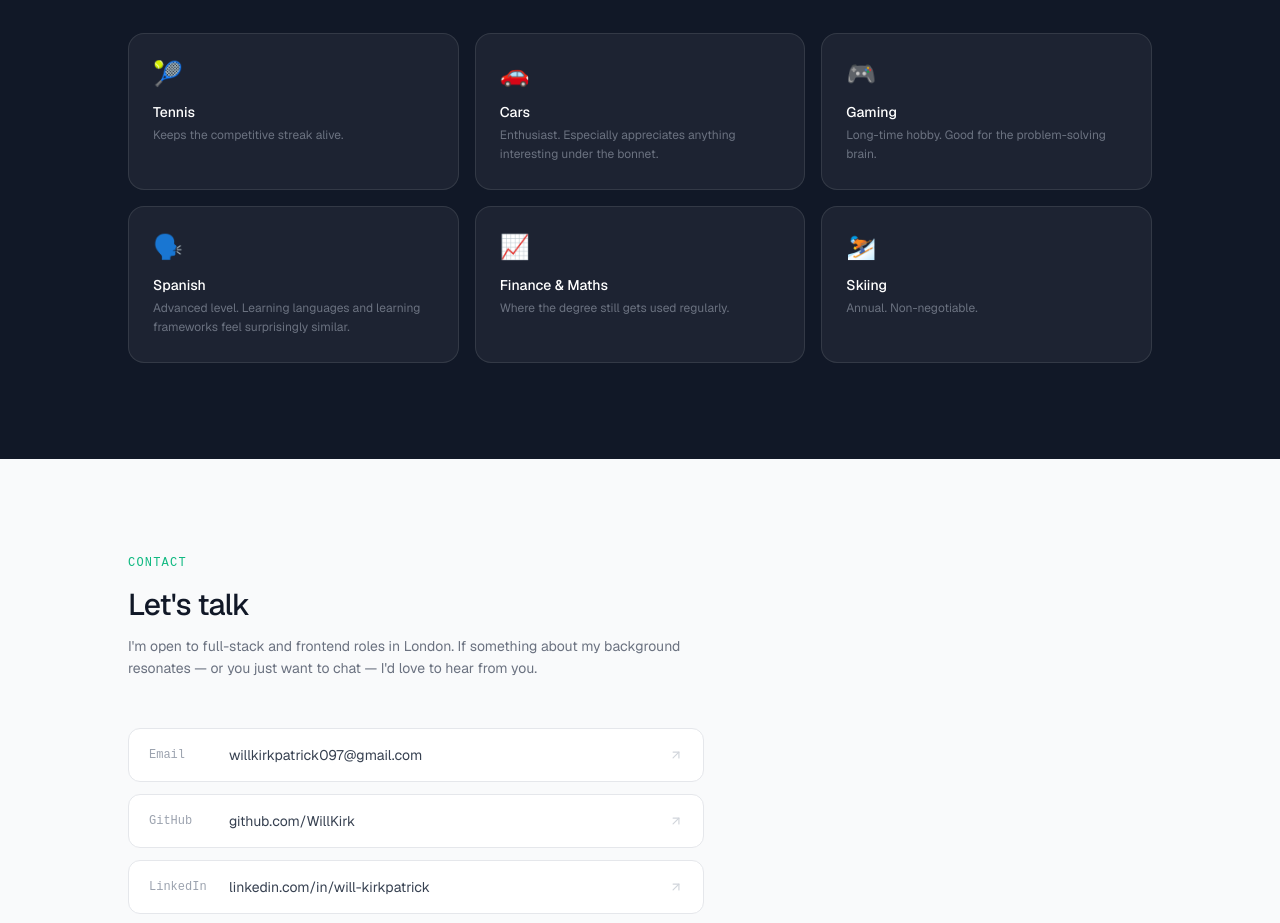
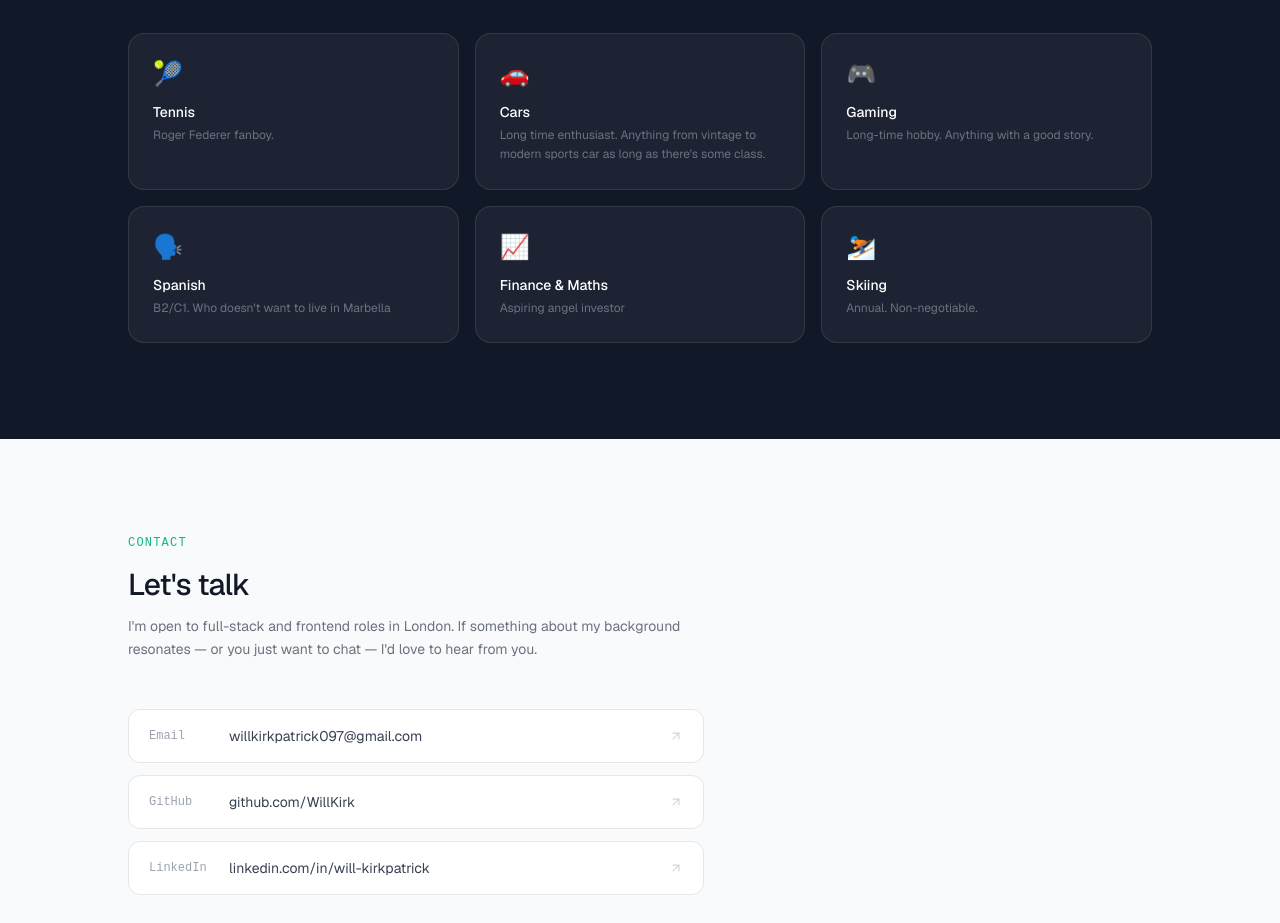
Before and after one commit to WillKirk/my-portfolio, a Next.js app: page / in a window 1280 px wide. Shown: the part 2900-3823 px from the top of the page. Built offline with nearby package versions, Linux system fonts and the light colour scheme.

Commit message:
making hobbies section more human sounds

```diff
--- a/src/components/Human.tsx
+++ b/src/components/Human.tsx
@@ -4,27 +4,27 @@ const hobbies = [
   {
     emoji: '🎾',
     name: 'Tennis',
-    description: 'Keeps the competitive streak alive.',
+    description: 'Roger Federer fanboy.',
   },
   {
     emoji: '🚗',
     name: 'Cars',
-    description: 'Enthusiast. Especially appreciates anything interesting under the bonnet.',
+    description: 'Long time enthusiast. Anything from vintage to modern sports car as long as there\'s some class.',
   },
   {
     emoji: '🎮',
     name: 'Gaming',
-    description: 'Long-time hobby. Good for the problem-solving brain.',
+    description: 'Long-time hobby. Anything with a good story.',
   },
   {
     emoji: '🗣️',
     name: 'Spanish',
-    description: 'Advanced level. Learning languages and learning frameworks feel surprisingly similar.',
+    description: 'B2/C1. Who doesn\'t want to live in Marbella',
   },
   {
     emoji: '📈',
     name: 'Finance & Maths',
-    description: 'Where the degree still gets used regularly.',
+    description: 'Aspiring angel investor',
   },
   {
     emoji: '⛷️',
```
